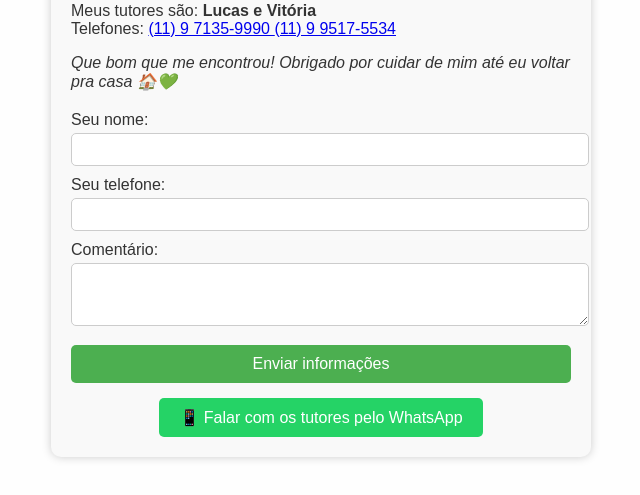
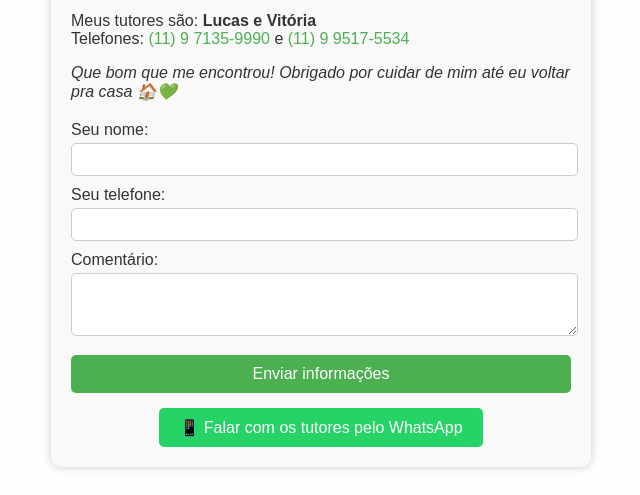
Before and after one commit to lucasramosfs/yoshi, a plain HTML site: page index.html in a window 1280 px wide. Shown: the part 798-1293 px from the top of the page, without its empty margins (319-959 px from the left). Drawn offline with Linux system fonts and the light colour scheme.

Commit message:
alterações

```diff
--- a/index.html
+++ b/index.html
@@ -40,7 +40,7 @@
     }
     input, textarea {
       width: 100%;
-      padding: 8px;
+      padding: 8px 0 8px 5px;
       margin-top: 4px;
       border-radius: 5px;
       border: 1px solid #ccc;
@@ -54,6 +54,10 @@
       border: none;
       border-radius: 5px;
       font-size: 1rem;
+      cursor: pointer;
+    }
+    button:hover{
+      background-color: #45a049;
     }
     .whatsapp {
       margin-top: 15px;
@@ -67,15 +71,23 @@
       border-radius: 5px;
       display: inline-block;
     }
+    .tutores a{
+      text-decoration: none;
+      color: #4CAF50;
+    }
+    .tutores a:hover{
+      text-decoration: underline;
+      font-weight: bold;
+    }
   </style>
 </head>
 <body>
   <div class="container">
+    <h1>Oi! Eu sou o <strong>Yoshi</strong> 🐾</h1>
     <img src="./src/images/yoshi.jpg" alt="Foto do gato">
-    <h1>Oi! Eu sou o <strong>Yoshi</strong> 🐾</h1>
     <p class="tutores">
       Meus tutores são: <strong>Lucas e Vitória</strong><br>
-      Telefones: <a href="https://wa.me/5511971359990" target="_blank">(11) 9 7135-9990 </a> <a href="https://wa.me/5511995175534" target="_blank">(11) 9 9517-5534</a>
+      Telefones: <a href="https://wa.me/5511971359990" target="_blank">(11) 9 7135-9990 </a> e <a href="https://wa.me/5511995175534" target="_blank">(11) 9 9517-5534</a>
     </p>
     <p><em>Que bom que me encontrou! Obrigado por cuidar de mim até eu voltar pra casa 🏠💚</em></p>
 
```
